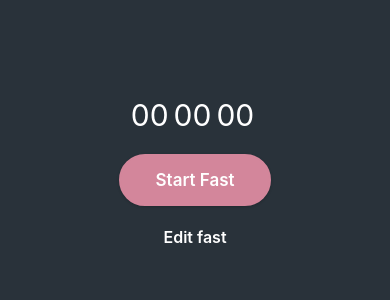
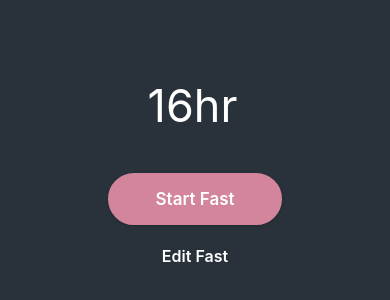
Before and after one commit to jonl210/plum, a React Native app: screen /Home in a window 390 px wide. Shown: the part 250-550 px from the top of the page. Built offline with nearby package versions, Linux system fonts and the light colour scheme.

Commit message:
timer button functional in app and after reloads

```diff
--- a/App.js
+++ b/App.js
@@ -1,9 +1,24 @@
+import AsyncStorage from "@react-native-async-storage/async-storage";
 import { NavigationContainer } from "@react-navigation/native";
 import { StatusBar } from "expo-status-bar";
+import { useEffect } from "react";
 import { SafeAreaProvider } from "react-native-safe-area-context";
 import HomeStack from "./src/navigations/home/HomeStack";
 
 export default function App() {
+  useEffect(() => {
+    checkFastFromStorage();
+  }, []);
+
+  const checkFastFromStorage = async () => {
+    try {
+      const value = await AsyncStorage.getItem("@is_fasting");
+      if (value == null) {
+        await AsyncStorage.setItem("@is_fasting", "false");
+      }
+    } catch (error) {}
+  };
+
   return (
     <SafeAreaProvider>
       <NavigationContainer>
--- a/package.json
+++ b/package.json
@@ -15,9 +15,10 @@
     "expo": "~46.0.8",
     "expo-status-bar": "~1.4.0",
     "react": "18.0.0",
-    "react-native": "0.69.4",
+    "react-native": "0.69.5",
     "react-native-safe-area-context": "4.3.1",
-    "react-native-screens": "~3.15.0"
+    "react-native-screens": "~3.15.0",
+    "@react-native-async-storage/async-storage": "~1.17.3"
   },
   "devDependencies": {
     "@babel/core": "^7.12.9"
--- a/src/components/atoms/Timer.js
+++ b/src/components/atoms/Timer.js
@@ -1,41 +1,20 @@
+import AsyncStorage from "@react-native-async-storage/async-storage";
 import dayjs from "dayjs";
 import { useEffect, useState } from "react";
-import { StyleSheet, Text, TouchableOpacity, View } from "react-native";
-import { getRemainingTimeUntilMsTimestamp } from "../../utils/CountdownTimerUtils";
+import { StyleSheet, Text, View } from "react-native";
 
-const defaultRemainingTime = {
-  seconds: "00",
-  minutes: "00",
-  hours: "00",
-};
-
-const Timer = ({ countdownTimestampMs }) => {
-  const [remainingTime, setRemainingTime] = useState(defaultRemainingTime);
-
-  // useEffect(() => {
-  //   const intervalId = setInterval(() => {
-  //     updateRemainingTime(countdownTimestampMs);
-  //   }, 1000);
-  //   return () => clearInterval(intervalId);
-  // }, [countdownTimestampMs]);
-
-  const updateRemainingTime = (countdown) => {
-    setRemainingTime(getRemainingTimeUntilMsTimestamp(countdown));
-  };
-
+const Timer = () => {
   return (
-    <View style={{ flexDirection: "row" }}>
-      <Text style={styles.number}>{remainingTime.hours}</Text>
-      <Text style={styles.number}>{remainingTime.minutes}</Text>
-      <Text style={styles.number}>{remainingTime.seconds}</Text>
+    <View>
+      <Text style={styles.fastHour}>16hr</Text>
     </View>
   );
 };
 
 const styles = StyleSheet.create({
-  number: {
+  fastHour: {
     color: "#fff",
-    fontSize: 30,
+    fontSize: 45,
     marginRight: 5,
   },
 });
--- a/src/components/atoms/TimerButton.js
+++ b/src/components/atoms/TimerButton.js
@@ -1,13 +1,13 @@
 import { StyleSheet, Text, TouchableOpacity } from "react-native";
 
-const TimerButton = ({ pressed, setPressed }) => {
+const TimerButton = ({ press, fasting }) => {
   return (
     <TouchableOpacity
-      style={[styles.button, pressed ? styles.pressed : null]}
-      onPress={() => setPressed(!pressed)}
+      style={[styles.button, fasting == "true" ? styles.fasting : null]}
+      onPress={() => press()}
     >
       <Text style={styles.text}>
-        {pressed ? "Your Fasting!" : "Start Fast"}
+        {fasting == "true" ? "You're Fasting!" : "Start Fast"}
       </Text>
     </TouchableOpacity>
   );
@@ -16,7 +16,7 @@ const TimerButton = ({ pressed, setPressed }) => {
 const styles = StyleSheet.create({
   button: {
     backgroundColor: "#d3869b",
-    paddingHorizontal: 34,
+    paddingHorizontal: 45,
     paddingVertical: 14,
     borderWidth: 2,
     borderColor: "#d3869b",
@@ -25,10 +25,15 @@ const styles = StyleSheet.create({
     shadowOpacity: 0.2,
     shadowOffset: { width: 0, height: 1 },
   },
-  pressed: {
+  fasting: {
     backgroundColor: "#29323a",
+    paddingHorizontal: 27,
   },
-  text: { color: "#fff", fontSize: 17, fontWeight: "600" },
+  text: {
+    color: "#fff",
+    fontSize: 17,
+    fontWeight: "600",
+  },
 });
 
 export default TimerButton;
--- a/src/screens/home/Home.js
+++ b/src/screens/home/Home.js
@@ -1,5 +1,6 @@
+import AsyncStorage from "@react-native-async-storage/async-storage";
 import dayjs from "dayjs";
-import { useState } from "react";
+import { useEffect, useState } from "react";
 import {
   ScrollView,
   StyleSheet,
@@ -11,17 +12,43 @@ import Timer from "../../components/atoms/Timer";
 import TimerButton from "../../components/atoms/TimerButton";
 
 const Home = () => {
-  const [pressed, setPressed] = useState(false);
+  const [fasting, setFasting] = useState("");
+
+  useEffect(() => {
+    setInitialFastValue();
+  }, []);
+
+  const timerButtonPressed = () => {
+    if (fasting == "true") {
+      setNewFastValue("false");
+    } else {
+      setNewFastValue("true");
+    }
+  };
+
+  const setInitialFastValue = async () => {
+    try {
+      const value = await AsyncStorage.getItem("@is_fasting");
+      setFasting(value);
+    } catch (error) {}
+  };
+
+  const setNewFastValue = async (value) => {
+    try {
+      await AsyncStorage.setItem("@is_fasting", value);
+      setFasting(value);
+    } catch (error) {}
+  };
 
   return (
     <View style={{ flex: 1, backgroundColor: "#29323a" }}>
       <ScrollView contentContainerStyle={styles.scrollContainer}>
-        <View style={{ marginBottom: 21 }}>
+        <View style={{ marginBottom: 40 }}>
           <Timer />
         </View>
-        <TimerButton pressed={pressed} setPressed={setPressed} />
+        <TimerButton press={timerButtonPressed} fasting={fasting} />
         <TouchableOpacity style={{ marginTop: 21 }}>
-          <Text style={styles.editFast}>Edit fast</Text>
+          <Text style={styles.editFast}>Edit Fast</Text>
         </TouchableOpacity>
       </ScrollView>
     </View>
```
Also changed, not shown: 1 other file (tests, documents, lock files or other folders).
